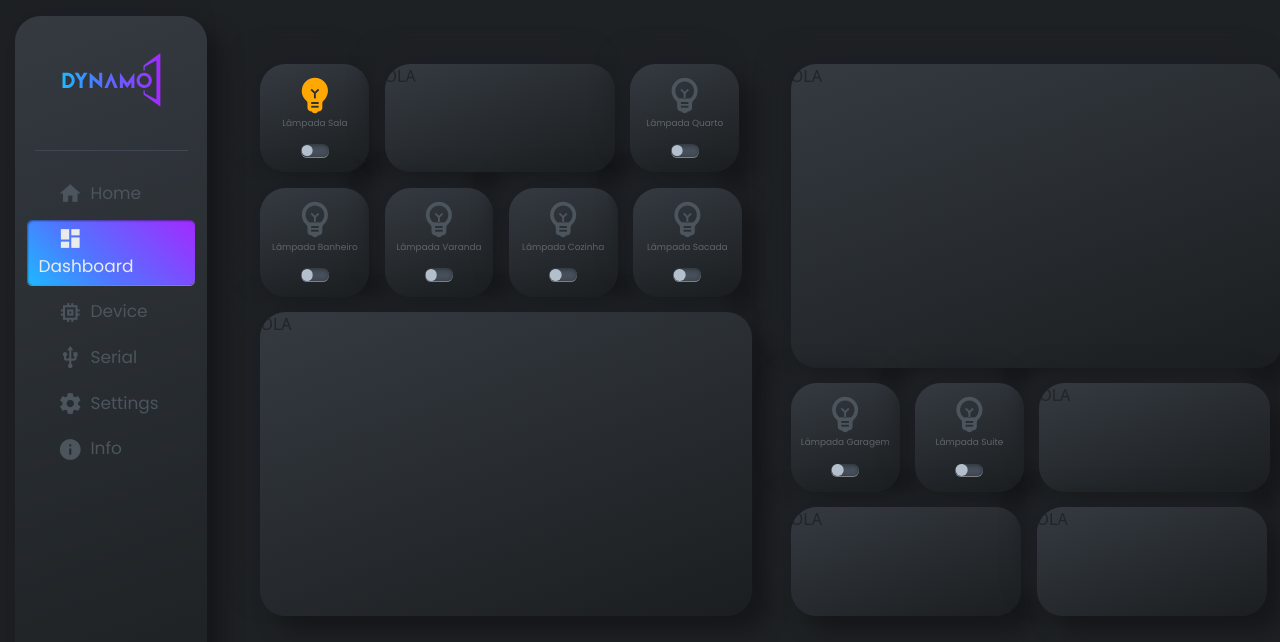
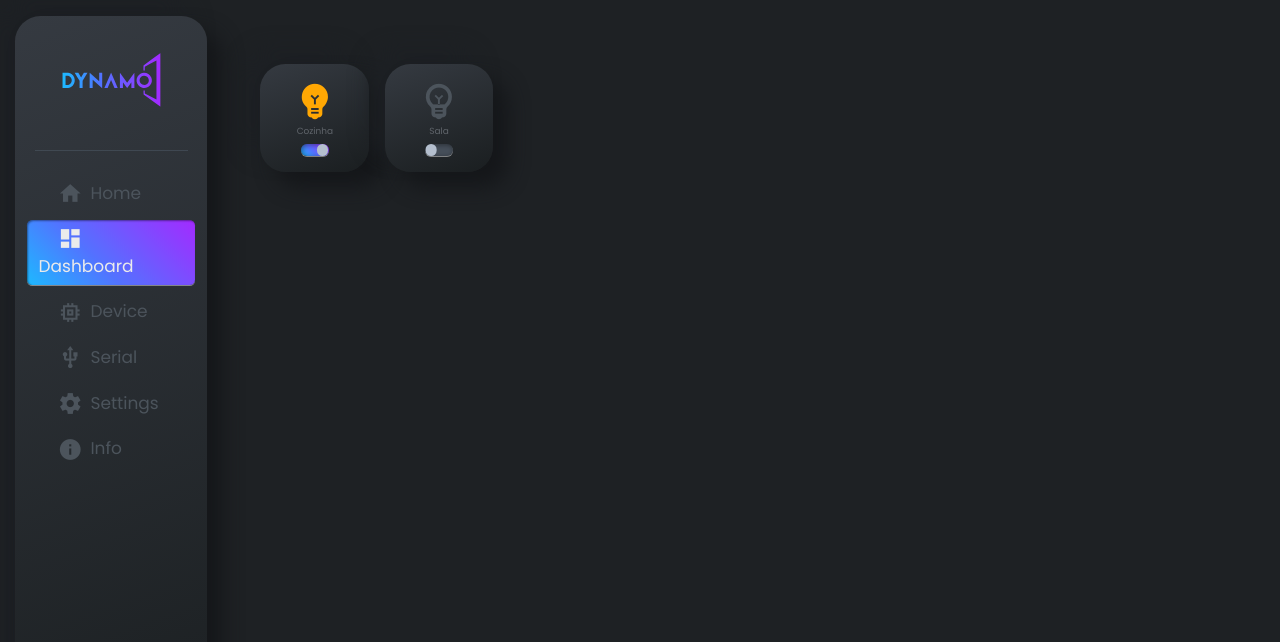
Before and after one commit to ThulioFonseca/Dynamo, a React (Vite) app: page /dashboard in a window 1280 px wide. Shown: the top 642 px of the page. Built offline with nearby package versions, Linux system fonts and the light colour scheme.

Commit message:
criação de novo componente controlador e refatoração

```diff
--- a/src/components/containers/Card/Card.jsx
+++ b/src/components/containers/Card/Card.jsx
@@ -1,34 +1,5 @@
-import ToggleSwitch from "../../inputs/Switch/ToggleSwitch";
 import "./style.css";
 
-export default function Card(props) {
-  const { children, size, type, label, icon, active } = props;
-  return (
-    <div className={`card-${size}-dark`}>
-      {children}
-      {type === "toggle" && (
-        <div>
-          <div className="device-card-dark">
-            <span
-              style={{ fontSize: "3.5vw" }}
-              className={
-                active
-                  ? "material-icons  icon-active "
-                  : "material-icons-outlined icon-inactive"
-              }
-            >
-              {icon}
-            </span>
-            <h4 className="label-card">{label}</h4>
-          </div>
-
-          <div className="button-card">
-            <span>
-              <ToggleSwitch checked={active} onChage={{}}/>
-            </span>
-          </div>
-        </div>
-      )}
-    </div>
-  );
+export default function Card({ size, children }) {
+  return <div className={`card-${size}-dark`}>{children}</div>;
 }
--- a/src/components/containers/Card/style.css
+++ b/src/components/containers/Card/style.css
@@ -88,46 +88,3 @@
   transition: all 0.3s ease 0s;
   margin: 0.6vw;
 }
-
-.device-card {
-  display: flex;
-  flex-direction: column;
-  align-items: center;
-  justify-content: center;
-  margin: 0.2vw;
-  padding: 0;
-  color: rgb(168, 168, 168);
-}
-
-.device-card-dark {
-  display: flex;
-  flex-direction: column;
-  align-items: center;
-  justify-content: center;
-  margin: 0.2vw;
-  padding: 0;
-}
-
-.icon-inactive {
-  color: rgb(76, 84, 92);
-}
-
-.icon-active {
-  color: #ffa703;
-}
-
-.label-card {
-  margin: 0.1vw 1vw 0.4 vw 1vw;
-  font-size: 0.7vw;
-  font-weight: 400;
-  font-family: "Poppins", sans-serif;
-  color: #60656b;
-  text-align: center;
-}
-
-.button-card {
-  margin: 0.2vw;
-  justify-content: center;
-  align-items: center;
-  display: flex;
-}
--- a/src/components/inputs/Switch/ToggleSwitch.jsx
+++ /dev/null
@@ -1,11 +0,0 @@
-import "./style.css";
-
-export default function ToggleSwitch(props) {
-  const {active} = props
-  return (
-    <label class="switch">
-      <input type="checkbox" checked={active} />
-      <span class="slider"></span>
-    </label>
-  );
-}
--- /dev/null
+++ b/src/components/inputs/ToggleSwitch/ToggleSwitch.jsx
@@ -0,0 +1,45 @@
+import React, { useState } from "react";
+import PropTypes from "prop-types";
+import "./style.css";
+
+export default function ToggleSwitch({
+  active,
+  onChange,
+  id,
+  disabled,
+  customClass,
+}) {
+  const [isActive, setIsActive] = useState(active);
+
+  const handleChange = () => {
+    if (!disabled) {
+      setIsActive(!isActive);
+      if (onChange) {
+        onChange(!isActive,id);
+      }
+    }
+  };
+
+  return (
+    <div className={`toggle-switch ${customClass || ""}`}>
+      <label className={`switch ${disabled ? "disabled" : ""}`}>
+        <input
+          type="checkbox"
+          checked={isActive}
+          onChange={handleChange}
+          disabled={disabled}
+        />
+        <span className="slider"></span>
+      </label>
+    </div>
+  );
+}
+
+ToggleSwitch.propTypes = {
+  active: PropTypes.bool.isRequired,
+  onChange: PropTypes.func,
+  id: PropTypes.string,
+  name: PropTypes.string,
+  disabled: PropTypes.bool,
+  customClass: PropTypes.string,
+};
--- /dev/null
+++ b/src/components/outputControllers/DigitalOutputController/DigitalOutputController.jsx
@@ -0,0 +1,54 @@
+import { useState } from "react";
+import "./style.css";
+import Card from "../../containers/Card/Card";
+import ToggleSwitch from "../../inputs/ToggleSwitch/ToggleSwitch"
+
+export default function DigitalOutputController({
+  active,
+  type,
+  label,
+  id,
+  icon,
+}) {
+  const [isSwitchOn, setIsSwitchOn] = useState(active);
+
+  const handleSwitchChange = (newState) => {
+    setIsSwitchOn(newState);
+    if (newState) {
+      console.log(`Switch ativado! ID: ${id}`);
+    } else {
+      console.log(`Switch desativado! ID: ${id}`);
+    }
+  };
+
+  return (
+    <Card size={"sm"}>
+      {type === "toggle" && (
+        <div>
+          <div className="doc-device-icon-dark">
+            <span
+              style={{ fontSize: "3.5vw" }}
+              className={
+                isSwitchOn
+                  ? "material-icons doc-icon-active "
+                  : "material-icons-outlined doc-icon-inactive"
+              }
+            >
+              {icon}
+            </span>
+            <h4 className="doc-label">{label}</h4>
+          </div>
+
+          <div className="doc-button">
+            <span>
+              <ToggleSwitch
+                active={isSwitchOn}
+                onChange={handleSwitchChange}
+              />
+            </span>
+          </div>
+        </div>
+      )}
+    </Card>
+  );
+}
--- /dev/null
+++ b/src/components/outputControllers/DigitalOutputController/style.css
@@ -0,0 +1,43 @@
+.device-card {
+  display: flex;
+  flex-direction: column;
+  align-items: center;
+  justify-content: center;
+  margin: 0.2vw;
+  padding: 0;
+  color: rgb(168, 168, 168);
+}
+
+.doc-device-icon-dark {
+  display: flex;
+  flex-direction: column;
+  align-items: center;
+  justify-content: center;
+  margin: 0.2vw;
+  padding: 0;
+}
+
+.doc-icon-inactive {
+  color: rgb(76, 84, 92);
+}
+
+.doc-icon-active {
+  color: #ffa703;
+}
+
+.doc-label {
+  margin: 0.1vw 1vw 0.4vw 1vw;
+  font-size: 0.7vw;
+  font-weight: 400;
+  font-family: "Poppins", sans-serif;
+  color: #60656b;
+  text-align: center;
+}
+
+.doc-button {
+  margin: 0.2vw;
+  justify-content: center;
+  align-items: center;
+  display: flex;
+  height: 1vw;
+}
--- a/src/pages/Dashboard/Dashboard.jsx
+++ b/src/pages/Dashboard/Dashboard.jsx
@@ -1,40 +1,33 @@
-import { FontAwesomeIcon } from "@fortawesome/react-fontawesome";
 import Card from "../../components/containers/Card/Card";
-import ToggleSwitch from "../../components/inputs/Switch/ToggleSwitch";
-import { faLightbulb } from "@fortawesome/free-regular-svg-icons";
+import DigitalOutputController from "../../components/outputControllers/DigitalOutputController/DigitalOutputController";
+import { icons } from "../../util/const";
 export default function Dashboard() {
   return (
     <div className="row row-cols-2">
       <div className="col">
         <div className="d-flex">
-          <Card size={"sm"} type={"toggle"} label={"Lâmpada Sala"} icon={"emoji_objects"} active={true}/>
-          <Card size={"md"}>OLA</Card>
-          <Card size={"sm"} type={"toggle"} label={"Lâmpada Quarto"} icon={"emoji_objects"}/>
+          <DigitalOutputController
+            active={true}
+            type={"toggle"}
+            label={"Cozinha"}
+            id={1}
+            icon={icons.Lampada}
+          />
+          <DigitalOutputController
+            active={false}
+            type={"toggle"}
+            label={"Sala"}
+            id={2}
+            icon={icons.Lampada}
+          />
         </div>
-        <div className="d-flex">
-        <Card size={"sm"} type={"toggle"} label={"Lâmpada Banheiro"} icon={"emoji_objects"}/>
-        <Card size={"sm"} type={"toggle"} label={"Lâmpada Varanda"} icon={"emoji_objects"}/>
-        <Card size={"sm"} type={"toggle"} label={"Lâmpada Cozinha"} icon={"emoji_objects"}/>
-        <Card size={"sm"} type={"toggle"} label={"Lâmpada Sacada"} icon={"emoji_objects"}/>
-        </div>
-        <div className="d-flex">
-          <Card size={"lg"}>OLA</Card>
-        </div>
+        <div className="d-flex"></div>
+        <div className="d-flex"></div>
       </div>
       <div className="col">
-        <div className="d-flex">
-          <Card size={"lg"}>OLA</Card>
-        </div>
-        <div className="d-flex">
-        <Card size={"sm"} type={"toggle"} label={"Lâmpada Garagem"} icon={"emoji_objects"}/>
-        <Card size={"sm"} type={"toggle"} label={"Lâmpada Suite"} icon={"emoji_objects"}/>
-
-          <Card size={"md"}>OLA</Card>
-        </div>
-        <div className="d-flex">
-          <Card size={"md"}>OLA</Card>
-          <Card size={"md"}>OLA</Card>
-        </div>
+        <div className="d-flex"></div>
+        <div className="d-flex"></div>
+        <div className="d-flex"></div>
       </div>
     </div>
   );
--- /dev/null
+++ b/src/util/const.jsx
@@ -0,0 +1,4 @@
+
+export const icons = {
+    Lampada: "emoji_objects"
+}
```
Also changed, not shown: src/components/inputs/ToggleSwitch/style.css (renamed from src/components/inputs/Switch/style.css).
